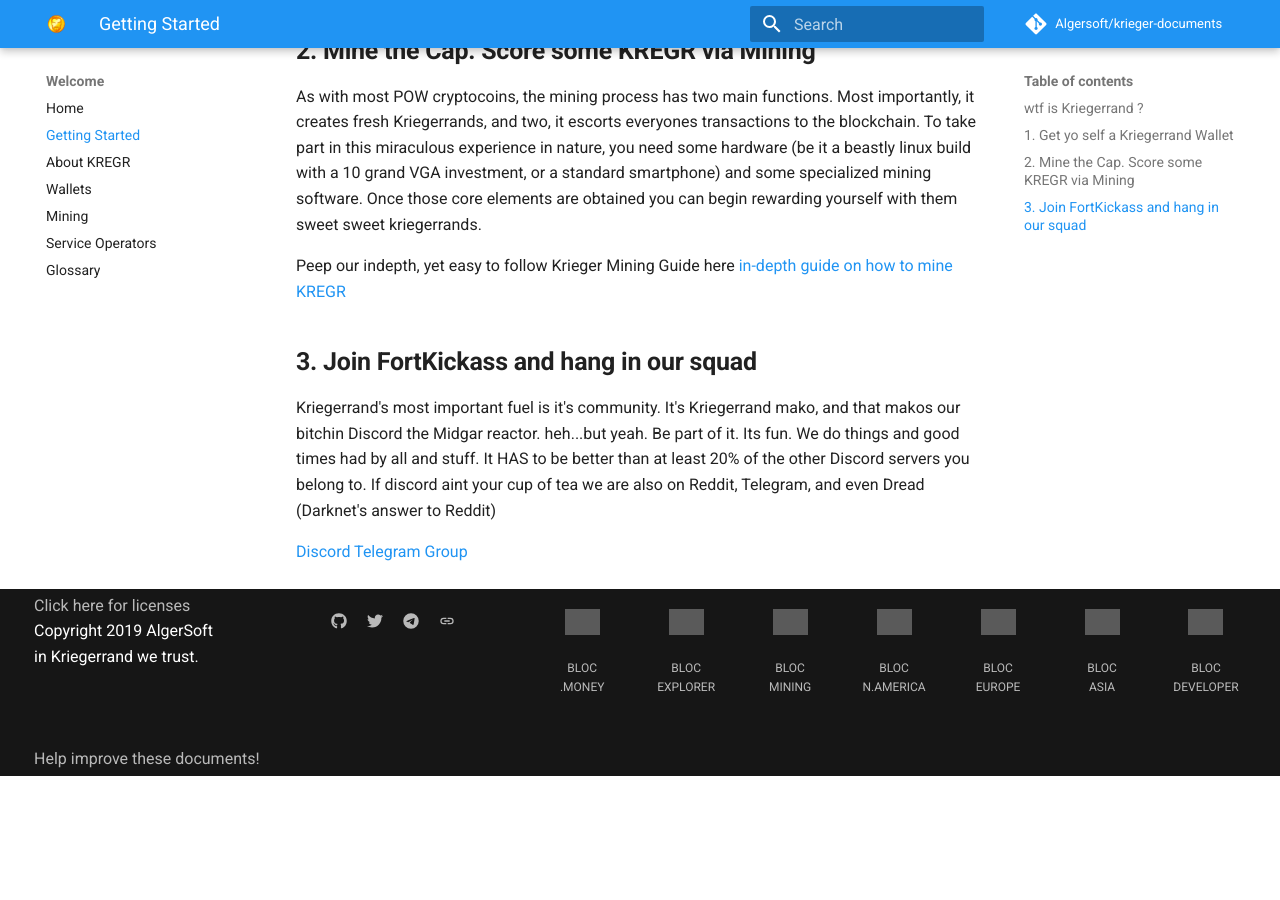
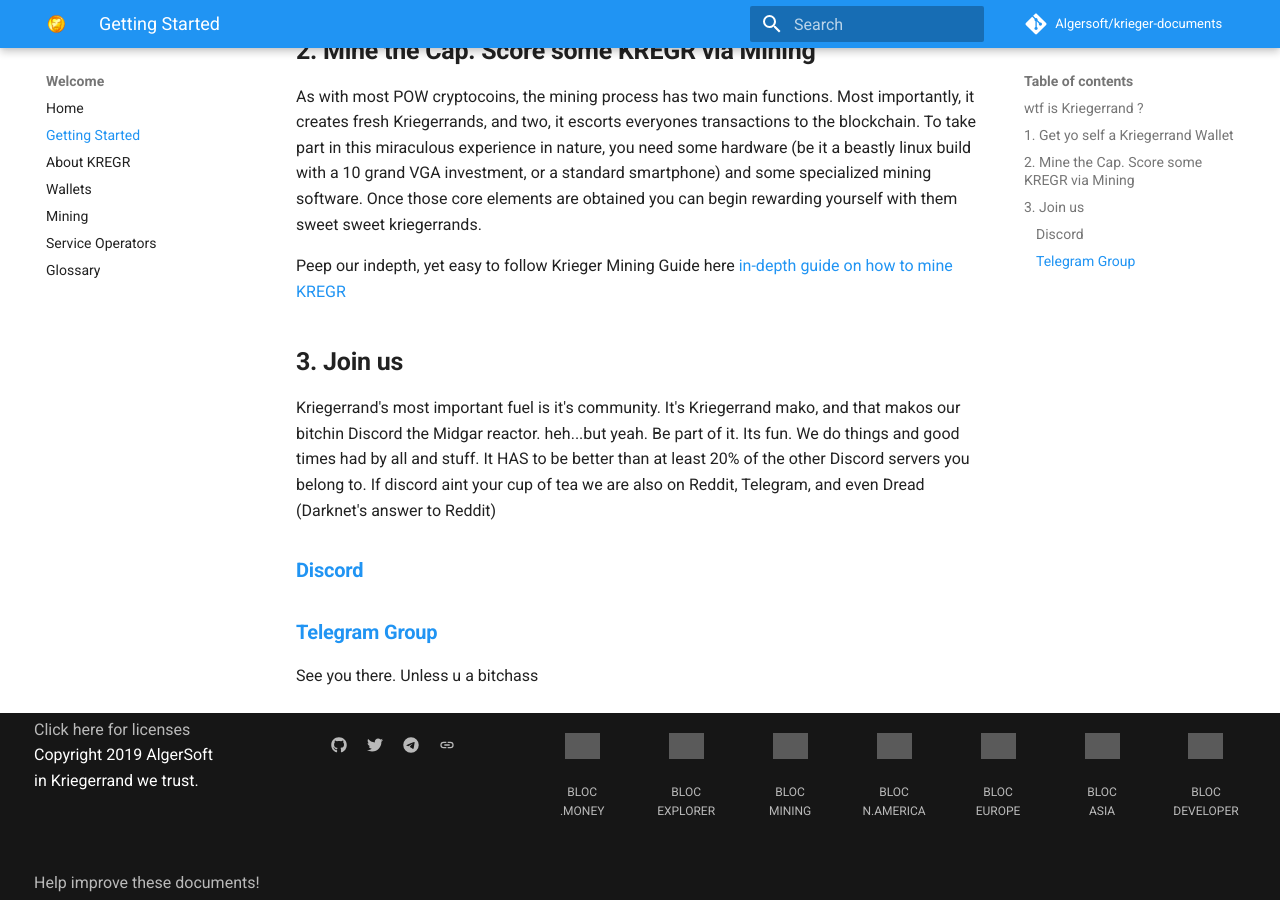
Before and after one commit to Algersoft/algersoftbible, an MkDocs documentation site: the page built from docs/Getting-Started.md, in a window 1280 px wide and 900 px high, scrolled down 665 px. Built offline with MkDocs 1.6.1 and Material for MkDocs 9.7.7, drawn with Linux system fonts in a browser that asks for light colours; comment, search, counter and statistics services are not loaded; before the commit the page ends 1441 px from its top, so only the background shows below that.

Commit message:
Update Getting-Started.md

```diff
--- a/docs/Getting-Started.md
+++ b/docs/Getting-Started.md
@@ -18,9 +18,12 @@ As with most POW cryptocoins, the mining process has two main functions. Most im
 
 Peep our indepth, yet easy to follow Krieger Mining Guide here [in-depth guide on how to mine KREGR](mining/What-is-mining.md)
 
-## **3. Join FortKickass and hang in our squad**
+## **3. Join us**
 
 Kriegerrand's most important fuel is it's community. It's Kriegerrand mako, and that makos our bitchin Discord the Midgar reactor. heh...but yeah. Be part of it. Its fun. We do things and good times had by all and stuff.  It HAS to be better than at least 20% of the other Discord servers you belong to. If discord aint your cup of tea we are also on Reddit, Telegram, and even Dread (Darknet's answer to Reddit)
 
-[Discord](https://discord.gg/kpFYD88)
-[Telegram Group](https://t.me/Kriegerrand)
+### **[Discord](https://discord.gg/kpFYD88)**
+
+### **[Telegram Group](https://t.me/Kriegerrand)**
+
+See you there. Unless u a bitchass
```
